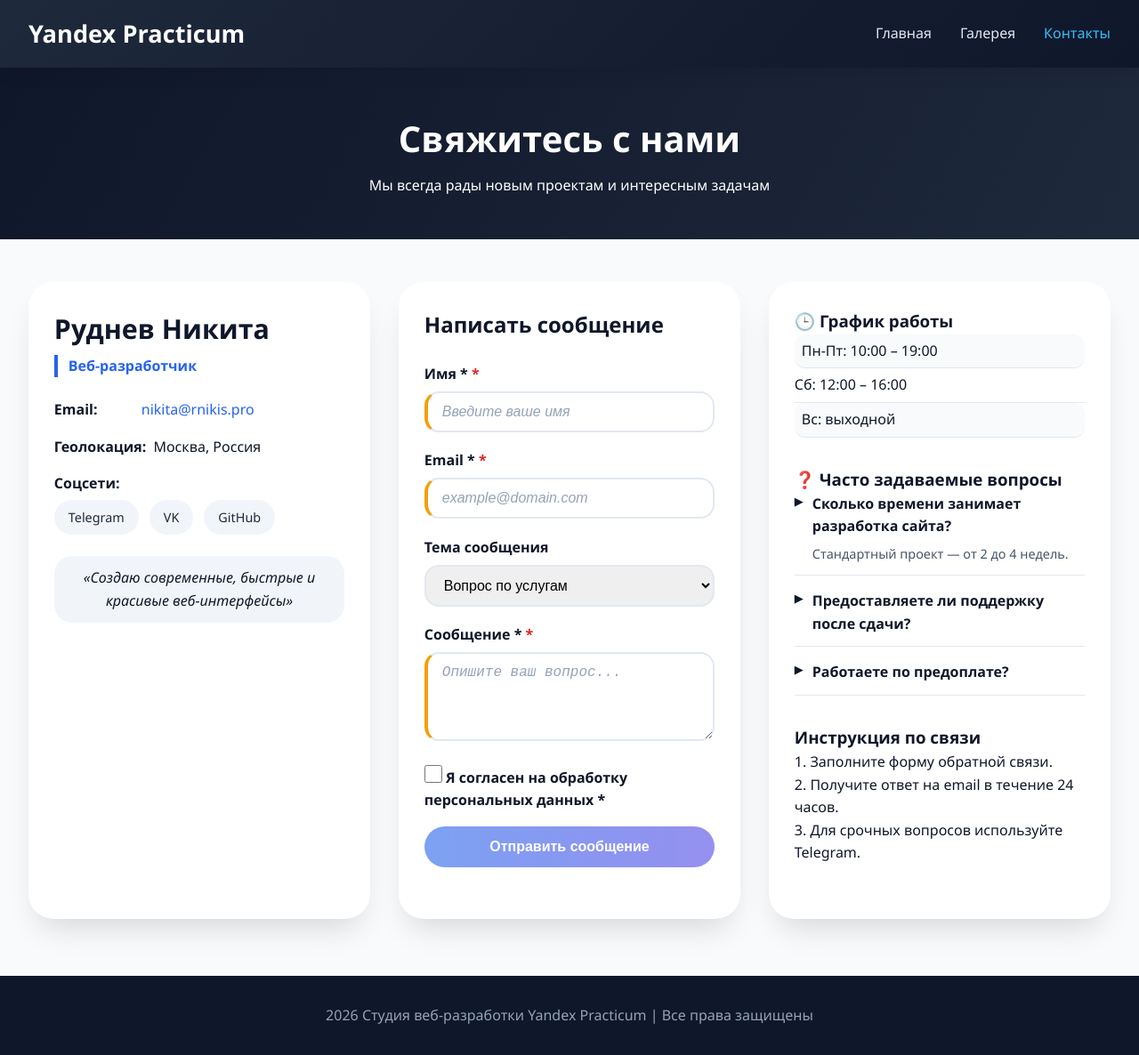
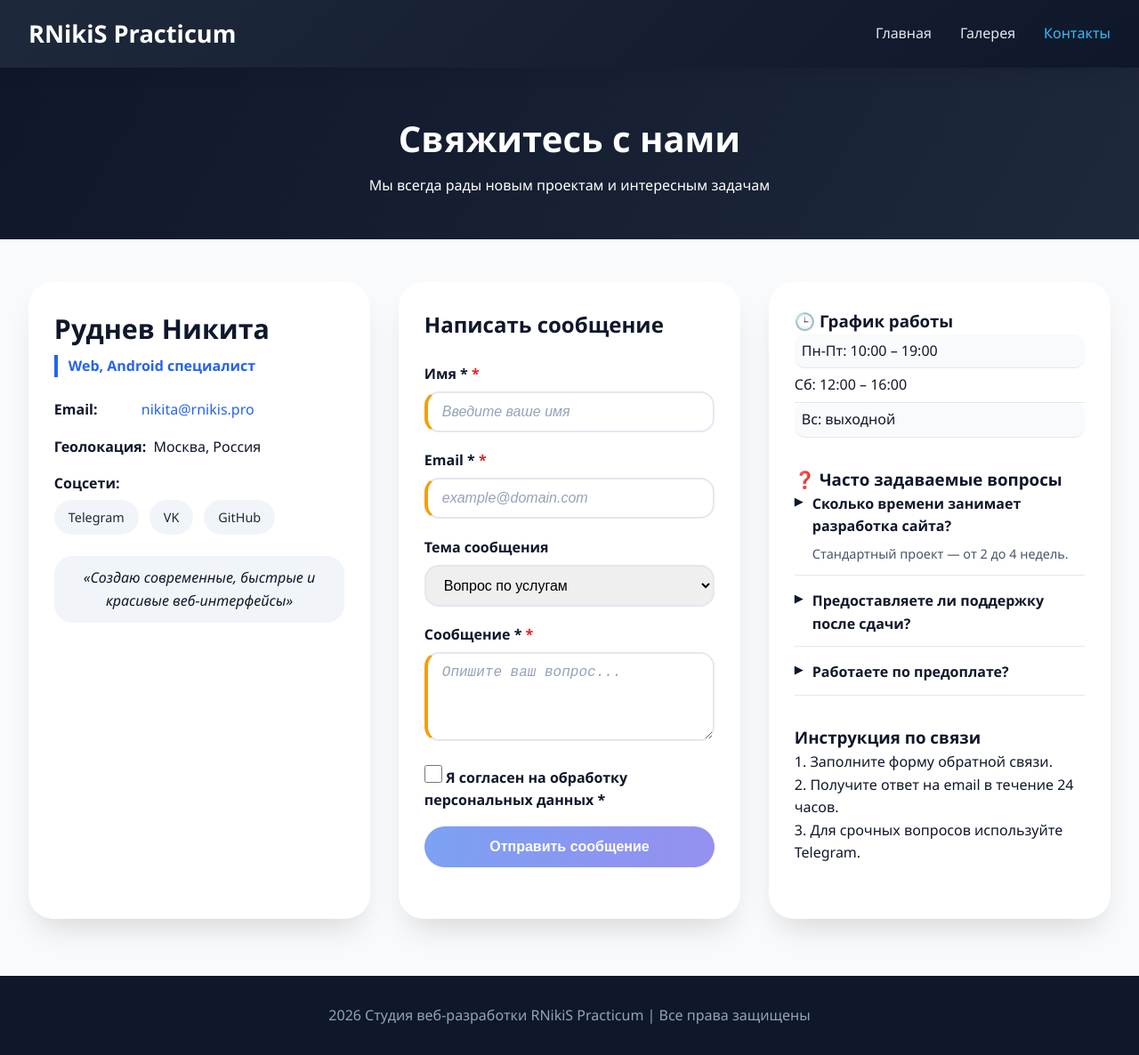
Before and after one commit to gigachatuser-glitch/Practica6, a plain HTML site: page contacts.html in a window 1280 px wide. Shown: the whole page at 89% size. Drawn offline with Linux system fonts and the light colour scheme.

Commit message:
Update contacts.html

```diff
--- a/contacts.html
+++ b/contacts.html
@@ -3,13 +3,13 @@
 <head>
     <meta charset="UTF-8">
     <meta name="viewport" content="width=device-width, initial-scale=1.0">
-    <title>Контакты - Yandex Practicum</title>
+    <title>Контакты - RNikiS Practicum</title>
     <link rel="stylesheet" href="style.css">
 </head>
 <body>
     <nav class="main-nav">
         <div class="nav-container">
-            <a href="index.html" class="logo">Yandex Practicum</a>
+            <a href="index.html" class="logo">RNikiS Practicum</a>
             <ul class="nav-links">
                 <li><a href="index.html">Главная</a></li>
                 <li><a href="gallery.html">Галерея</a></li>
@@ -27,7 +27,7 @@
         <div class="contacts-flex-container">
             <div class="info-card">
                 <h2>Руднев Никита</h2>
-                <p class="specialization">Веб-разработчик</p>
+                <p class="specialization">Web, Android специалист</p>
 
                 <div class="contact-detail">
                     <span class="detail-label">Email:</span>
@@ -129,7 +129,7 @@
     </main>
 
     <footer>
-        <p>2026 Студия веб-разработки Yandex Practicum | Все права защищены</p>
+        <p>2026 Студия веб-разработки RNikiS Practicum | Все права защищены</p>
     </footer>
 
     <script src="script.js"></script>
```
